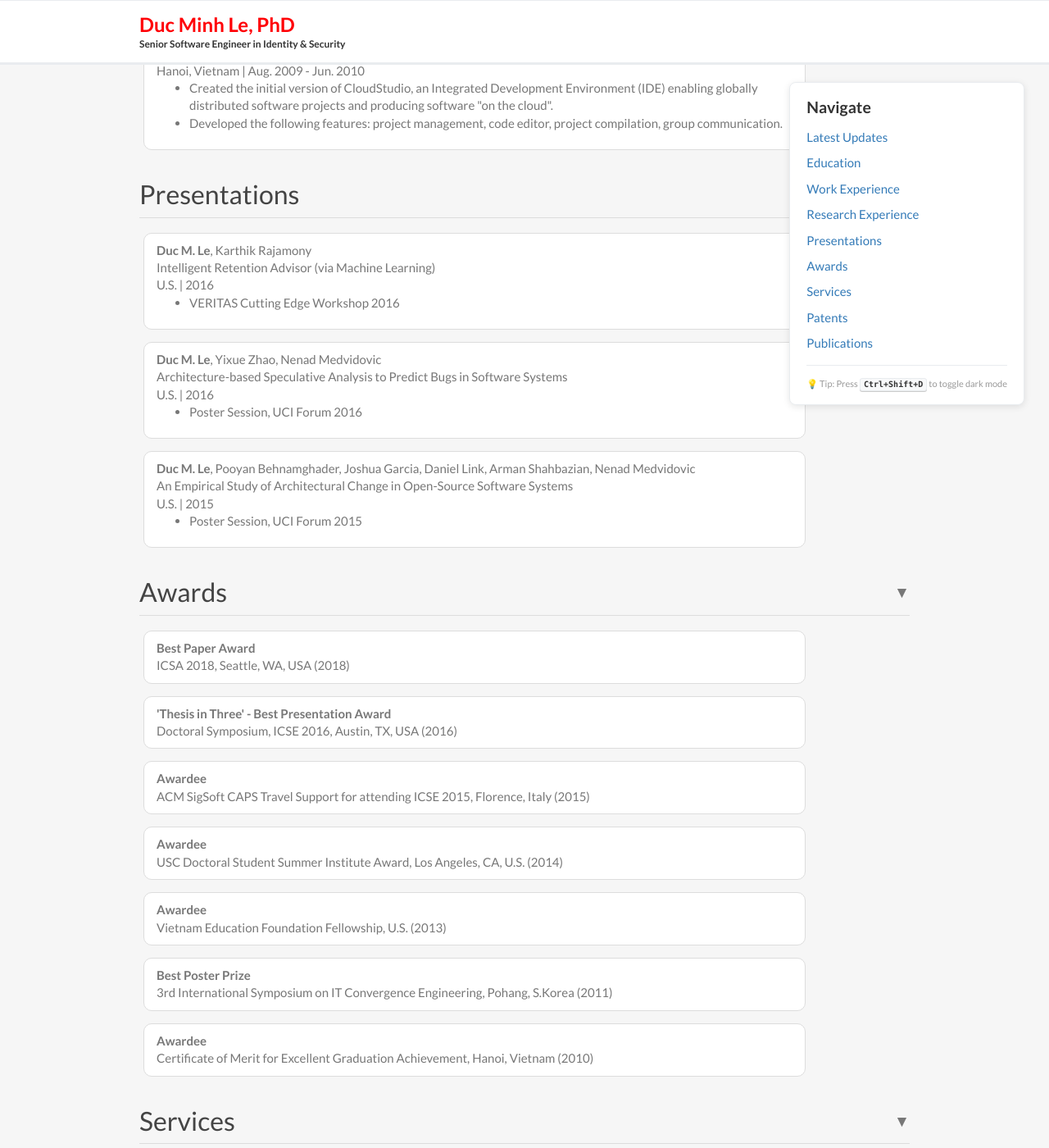
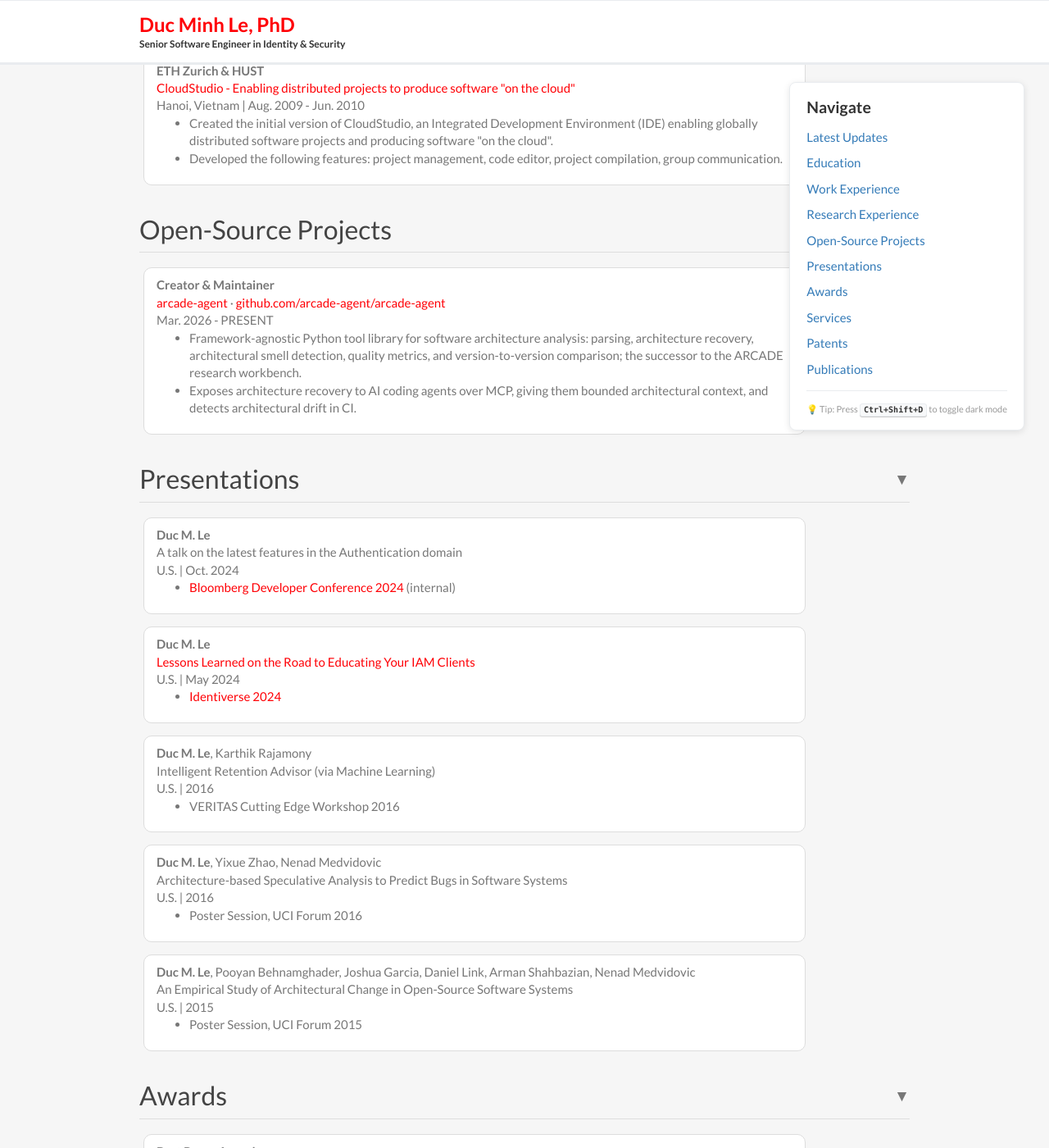
Before and after one commit to lemduc/lemduc.github.io, a Jekyll site: the page built from index.html, in a window 1280 px wide and 1400 px high, scrolled down 3615 px. Shown: the whole window at 82% size. Built offline with Jekyll 4.4.1, drawn with Linux system fonts in a browser that asks for light colours; some of the changed text lies outside the part shown.

Commit message:
Sync site with latest CV: arcade-agent projects section, 2024 talks, HARMONY 2026
- Move Best Paper label from MSR 2015 to ICSA 2018 paper
- Add Oct 2026 arcade-agent v0.4.2 update; point links to arcade-agent org
- Add Open-Source Projects section (arcade-agent)
- Add Identiverse 2024 and Bloomberg DevCon 2024 presentations
- Add HARMONY 2026 PC service; fix IEEE TSE name
- Link Vinsmart Future and align role wording with CV

Co-Authored-By: Claude Opus 5.5 <noreply@anthropic.com>

```diff
--- a/_data/publications.yml
+++ b/_data/publications.yml
@@ -19,7 +19,7 @@
   bibtex: |
     @inproceedings{10.1145/3368089.3417941,  author={Laser, Marcelo Schmitt and Medvidović, Nenad and Le, Duc Minh and Garcia, Joshua},  booktitle={Proceedings of the 28th ACM Joint Meeting on European Software Engineering Conference and Symposium on the Foundations of Software Engineering (ESEC/FSE 2020)},  title={ARCADE: An Extensible Workbench for Architecture Recovery, Change, and Decay Evaluation},  year={2020},  pages={1546-1550},  doi={10.1145/3368089.3417941}}
 
-- title: "An Empirical Study of Architectural Decay in Open-Source Software Systems"
+- title: "An Empirical Study of Architectural Decay in Open-Source Software Systems (Best Paper Award)"
   authors: "Duc Le, D Link, A Shahbazian, N Medvidovic"
   venue: "IEEE International Conference on Software Architecture (ICSA 2018)"
   preprint_link: "http://shahbazian.me/papers/icsa2018duc.pdf"
@@ -51,7 +51,7 @@
   bibtex: |
     @inproceedings{10.1145/2889160.2889260,  author={Le, Duc Minh and Medvidović, Nenad},  booktitle={Proceedings of the 38th International Conference on Software Engineering Companion (ICSE 2016), Doctoral Symposium},  title={Architectural-Based Speculative Analysis to Predict Bugs in a Software System},  year={2016},  pages={807-810},  doi={10.1145/2889160.2889260}}
 
-- title: "An Empirical Study of Architectural Change in Open-Source Software Systems (Best Paper Award)"
+- title: "An Empirical Study of Architectural Change in Open-Source Software Systems"
   authors: "DM Le, P Behnamghader, J Garcia, D Link, A Shahbazian, N Medvidovic"
   venue: "2015 IEEE/ACM 12th Working Conference on Mining Software Repositories"
   preprint_link: "https://www.researchgate.net/profile/Arman_Shahbazian/publication/281113980_An_Empirical_Study_of_Architectural_Change_in_Open-Source_Software_Systems/links/55d6c1e208aeb38e8a840fac.pdf"
--- a/_data/updates.yml
+++ b/_data/updates.yml
@@ -1,5 +1,7 @@
+- date: "Oct 2026"
+  content: "Released <a href=\"https://github.com/arcade-agent/arcade-agent/releases/tag/v0.4.2\" target=\"_blank\">arcade-agent v0.4.2</a> on PyPI. The project now lives under its own GitHub organization: <a href=\"https://github.com/arcade-agent/arcade-agent\" target=\"_blank\">github.com/arcade-agent/arcade-agent</a>."
 - date: "Jul 2026"
-  content: "Launched <a href=\"https://arcade-agent.dev\" target=\"_blank\">arcade-agent.dev</a>, the site for <a href=\"https://github.com/lemduc/arcade-agent\" target=\"_blank\">arcade-agent</a> — an open-source tool that gives coding agents bounded architectural context (via MCP) plus CI architecture-drift detection."
+  content: "Launched <a href=\"https://arcade-agent.dev\" target=\"_blank\">arcade-agent.dev</a>, the site for <a href=\"https://github.com/arcade-agent/arcade-agent\" target=\"_blank\">arcade-agent</a> — an open-source tool that gives coding agents bounded architectural context (via MCP) plus CI architecture-drift detection."
 - date: "June 2026"
   content: "Joined Vinsmart Future as Engineering Director in Hanoi, Vietnam, leading the engineering organization and setting technical strategy and direction."
 - date: "May 2026"
--- a/_includes/experience.html
+++ b/_includes/experience.html
@@ -2,10 +2,10 @@
     <div class="col-pub">
         <div class="experience-html">
             <span class="experience-title"><strong>Engineering Director</strong></span><br>
-            <span class="experience-org">Vinsmart Future</span><br>
+            <span class="experience-org"><a href="https://vinsmart.net/" target="_blank">Vinsmart Future</a></span><br>
             <span class="experience-meta">Hanoi, Vietnam | June 2026 - PRESENT</span><br>
             <ul>
-                <li>Lead the engineering organization, setting technical strategy and direction</li>
+                <li>Lead the engineering organization, setting technical strategy and direction across product and platform teams</li>
                 <li>Build and scale engineering teams, establishing best practices for architecture, security, and delivery</li>
             </ul>
         </div>
--- a/_includes/presentation.html
+++ b/_includes/presentation.html
@@ -1,3 +1,27 @@
+<div class="row">
+    <div class="col-pub">
+        <div class="presentation-html">
+            <span class="presentation-authors"><strong>Duc M. Le</strong></span><br>
+            <span class="presentation-title">A talk on the latest features in the Authentication domain</span><br>
+            <span class="presentation-meta">U.S. | Oct. 2024</span><br>
+            <ul>
+                <li><a href="https://developer.bloomberg.com/events/developer-conference-2024/" target="_blank">Bloomberg Developer Conference 2024</a> (internal)</li>
+            </ul>
+        </div>
+    </div>
+</div>
+<div class="row">
+    <div class="col-pub">
+        <div class="presentation-html">
+            <span class="presentation-authors"><strong>Duc M. Le</strong></span><br>
+            <span class="presentation-title"><a href="https://www.youtube.com/watch?v=0LWC0AGyPwU" target="_blank">Lessons Learned on the Road to Educating Your IAM Clients</a></span><br>
+            <span class="presentation-meta">U.S. | May 2024</span><br>
+            <ul>
+                <li><a href="https://identiverse.com/" target="_blank">Identiverse 2024</a></li>
+            </ul>
+        </div>
+    </div>
+</div>
 <div class="row">
     <div class="col-pub">
         <div class="presentation-html">
--- /dev/null
+++ b/_includes/projects.html
@@ -0,0 +1,13 @@
+<div class="row">
+    <div class="col-pub">
+        <div class="experience-html">
+            <span class="experience-title"><strong>Creator &amp; Maintainer</strong></span><br>
+            <span class="experience-org"><a href="https://arcade-agent.dev/" target="_blank">arcade-agent</a> &middot; <a href="https://github.com/arcade-agent/arcade-agent" target="_blank">github.com/arcade-agent/arcade-agent</a></span><br>
+            <span class="experience-meta">Mar. 2026 - PRESENT</span><br>
+            <ul>
+                <li>Framework-agnostic Python tool library for software architecture analysis: parsing, architecture recovery, architectural smell detection, quality metrics, and version-to-version comparison; the successor to the ARCADE research workbench.</li>
+                <li>Exposes architecture recovery to AI coding agents over MCP, giving them bounded architectural context, and detects architectural drift in CI.</li>
+            </ul>
+        </div>
+    </div>
+</div>
--- a/_includes/services.html
+++ b/_includes/services.html
@@ -1,8 +1,17 @@
+<div class="row">
+    <div class="col-pub">
+        <div class="service-html">
+            <span class="service-role"><strong>Program Committee Member</strong></span><br>
+            <span class="service-org"><a href="https://conf.researchr.org/committee/harmony-2026/harmony-2026-program-committee" target="_blank">HARMONY 2026</a> (Human-centered AI Research for Mental Health), co-located with CHASE 2026</span><br>
+            <span class="service-meta">2026</span><br>
+        </div>
+    </div>
+</div>
 <div class="row">
     <div class="col-pub">
         <div class="service-html">
             <span class="service-role"><strong>Review Board Member</strong></span><br>
-            <span class="service-org"><a href="https://www.computer.org/csdl/journal/ts" target="_blank">IEEE Transaction of Software Engineering Journal</a></span><br>
+            <span class="service-org"><a href="https://www.computer.org/csdl/journal/ts" target="_blank">IEEE Transactions on Software Engineering</a></span><br>
             <span class="service-meta">U.S., Oct. 2021 - PRESENT</span><br>
         </div>
     </div>
--- a/index.html
+++ b/index.html
@@ -9,6 +9,7 @@ layout: default
     <li><a href="#education-section">Education</a></li>
     <li><a href="#experience-section">Work Experience</a></li>
     <li><a href="#research-section">Research Experience</a></li>
+    <li><a href="#projects-section">Open-Source Projects</a></li>
     <li><a href="#presentation-section">Presentations</a></li>
     <li><a href="#awards-section">Awards</a></li>
     <li><a href="#services-section">Services</a></li>
@@ -76,6 +77,21 @@ layout: default
   <div id="research-section" class="section-content">
     <div class="section-inner">
       {% include research.html %}
+    </div>
+  </div>
+</section>
+
+<section>
+  <h2>
+    <button aria-expanded="true" aria-controls="projects-section" class="section-toggle" onclick="toggleSection(this, 'projects-section')">
+      Open-Source Projects
+      <span class="toggle-icon" aria-hidden="true">▼</span>
+    </button>
+  </h2>
+  <hr/>
+  <div id="projects-section" class="section-content">
+    <div class="section-inner">
+      {% include projects.html %}
     </div>
   </div>
 </section>
```
